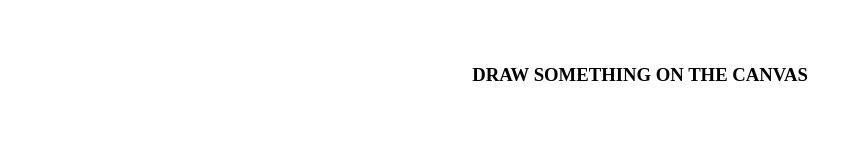
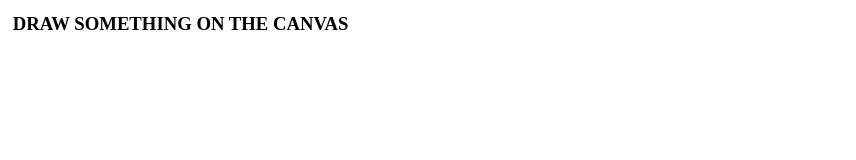
Before and after one commit to kamalshcs/HTML5_Canvas, a plain HTML site: page index.html in a window 1280 px wide. Shown: the whole page, without its empty margins (0-856 px from the left). Drawn offline with Linux system fonts and the light colour scheme.

Commit message:
Update index.html

```diff
--- a/index.html
+++ b/index.html
@@ -5,7 +5,7 @@
 
     <body style="margin:0%; color: black;">
 
-        <h3 style="text-align:center;margin-top:5%;color:black;"> DRAW SOMETHING ON THE CANVAS</h3>
+        <h3 style="margin:1%;color:black;"> DRAW SOMETHING ON THE CANVAS</h3>
 
         <canvas id="draw" height="800" width="800"></canvas>
 
```
